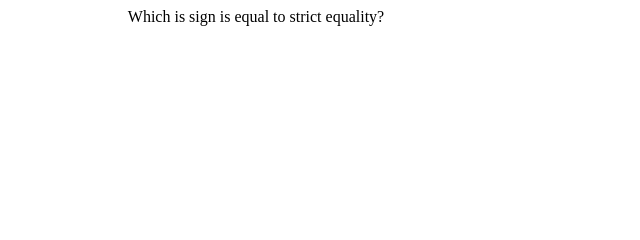
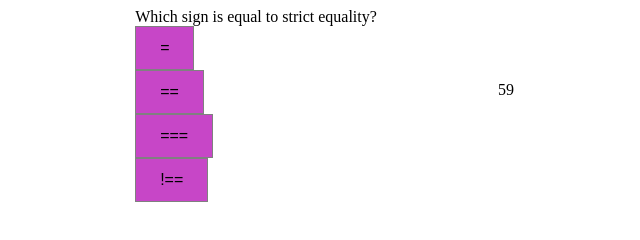
Before and after one commit to ClayData/Code-Quiz, a plain HTML site: page index.html in a window 1280 px wide. Both pictures are taken after a click on the button "Start game". Shown: the whole page, without its empty margins (384-1024 px from the left). Drawn offline with Linux system fonts and the light colour scheme.

Commit message:
added timer

```diff
--- a/index.html
+++ b/index.html
@@ -11,14 +11,14 @@
 <body>
     <div class="container">
         <div class="hide" id="question-container">
-            <div id="question">
+            <div id="question"></div>
                 <div id="answer-buttons" class="btn-grid">
-                    <button class="btn">Answer 1</button>
-                    <button class="btn">Answer 1</button>
-                    <button class="btn">Answer 1</button>
-                    <button class="btn">Answer 1</button>
+                    <button class="btn" id="answer1">Answer 1</button>
+                    <button class="btn" id="answer2">Answer 1</button>
+                    <button class="btn" id="answer3">Answer 1</button>
+                    <button class="btn" id="answer4">Answer 1</button>
                 </div>
-            </div>
+
         </div>
            <p id="start-paragraph">
                 This is a coding quiz containing 5 different questions about Javascript. There is a 60s <br>
@@ -28,7 +28,7 @@
            </p>
       <button id="start-btn" class="start-btn btn">Start game</button>
     </div>
-
+   <div class="timer" id="start-timer"></div>
 
 
 
--- a/questions.js
+++ b/questions.js
@@ -1,6 +1,6 @@
 var questions = [
     {
-        title: "Which is sign is equal to strict equality?",
+        title: "Which sign is equal to strict equality?",
         choices: ["=", "==", "===", "!=="],
         answer: "==="
     },
@@ -33,6 +33,10 @@ var questionContainerElement = document.getElementById("question-container");
 var questionElement = document.getElementById("question");
 var answerButtonsElement = document.getElementById("answer-buttons");
 var startParagraph = document.getElementById("start-paragraph")
+var answerButtonOne = document.getElementById("answer1");
+var answerButtonTwo = document.getElementById("answer2");
+var answerButtonThree = document.getElementById("answer3");
+var answerButtonFour = document.getElementById("answer4");
 
 
 startButton.addEventListener("click", startGame);
@@ -40,9 +44,9 @@ startButton.addEventListener("click", startGame);
 function startGame() {
     console.log("started")
     startButton.classList.add('hide');
-    startParagraph.classList.add('hide')
+    startParagraph.classList.add('hide');
     currentQuestionIndex = 0;
-    questionContainerElement.classList.remove('hide')
+    questionContainerElement.classList.remove('hide');
     showQuestion();
     quizTimer();
 }
@@ -52,13 +56,29 @@ function nextQuestion() {
 }
 
 function showQuestion () {
-    questionElement.textContent = questions[currentQuestionIndex].title
+    questionElement.textContent = questions[currentQuestionIndex].title;
+    answerButtonOne.textContent = questions[currentQuestionIndex].choices[0];
+    answerButtonTwo.textContent = questions[currentQuestionIndex].choices[1];
+    answerButtonThree.textContent = questions[currentQuestionIndex].choices[2];
+    answerButtonFour.textContent = questions[currentQuestionIndex].choices[3];
 }
 
 function scoreTracker() {
 
 }
 
+var timerEl = document.getElementById("start-timer");
+
 function quizTimer() {
+    var timeLeft = 60;
+
+    var timeInterval = setInterval(function() {
+        timerEl.textContent = timeLeft;
+        timeLeft--;
+
+        if(timeLeft === 0){
+            clearInterval(timeInterval);
+        }
+    }, 1000);
 
 }
--- a/styles.css
+++ b/styles.css
@@ -23,6 +23,12 @@ body {
     display: block;
 }
 
+.timer{
+    position: absolute;
+    margin-left: 500px;
+    margin-top: -30px;
+}
+
 .hide{
     display: none;
 }
```
